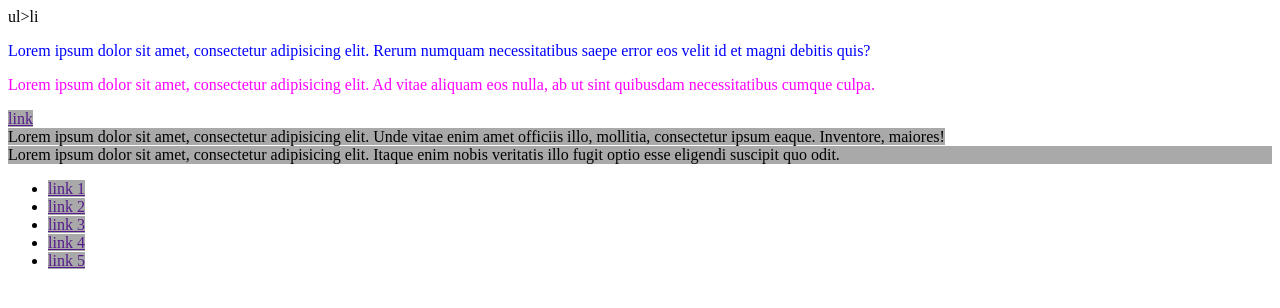
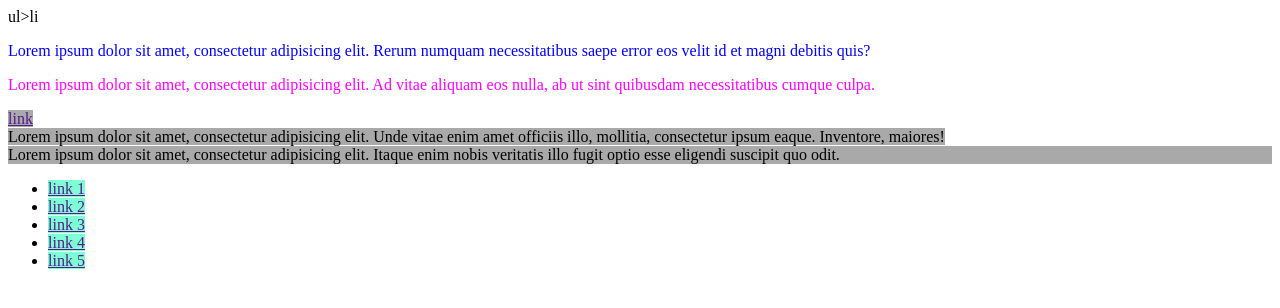
Before and after one commit to emilaw/css-podstawy, a plain HTML site: page 1-podstawowe-selektory-css/css/index.html in a window 1280 px wide. Drawn offline with Linux system fonts and the light colour scheme.

Commit message:
zmiana 3

```diff
--- a/1-podstawowe-selektory-css/css/style.css
+++ b/1-podstawowe-selektory-css/css/style.css
@@ -11,3 +11,7 @@ span,
 div {
     background-color: darkgray;
 }
+
+li > a {
+    background-color: aquamarine;
+}
```
